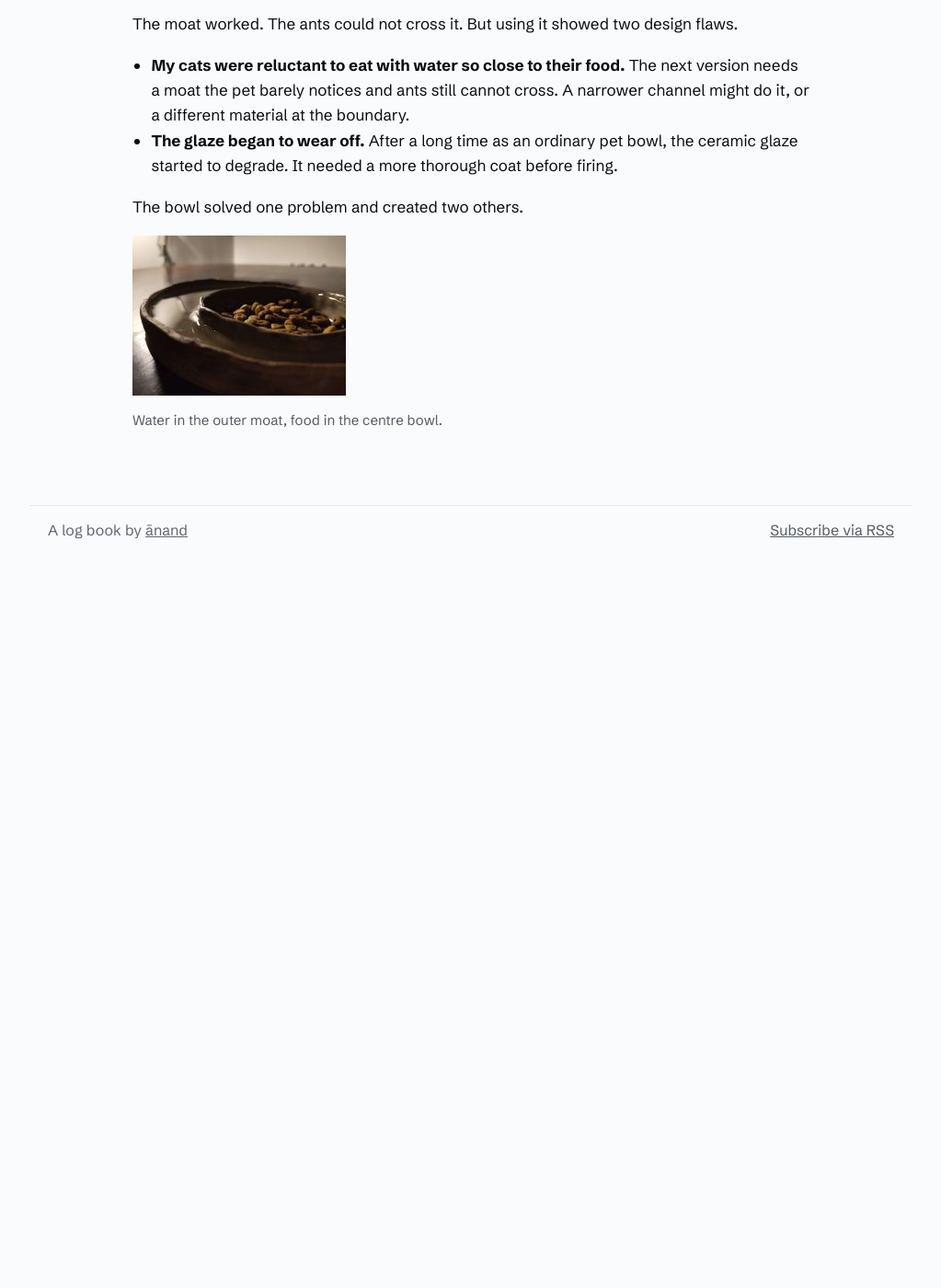
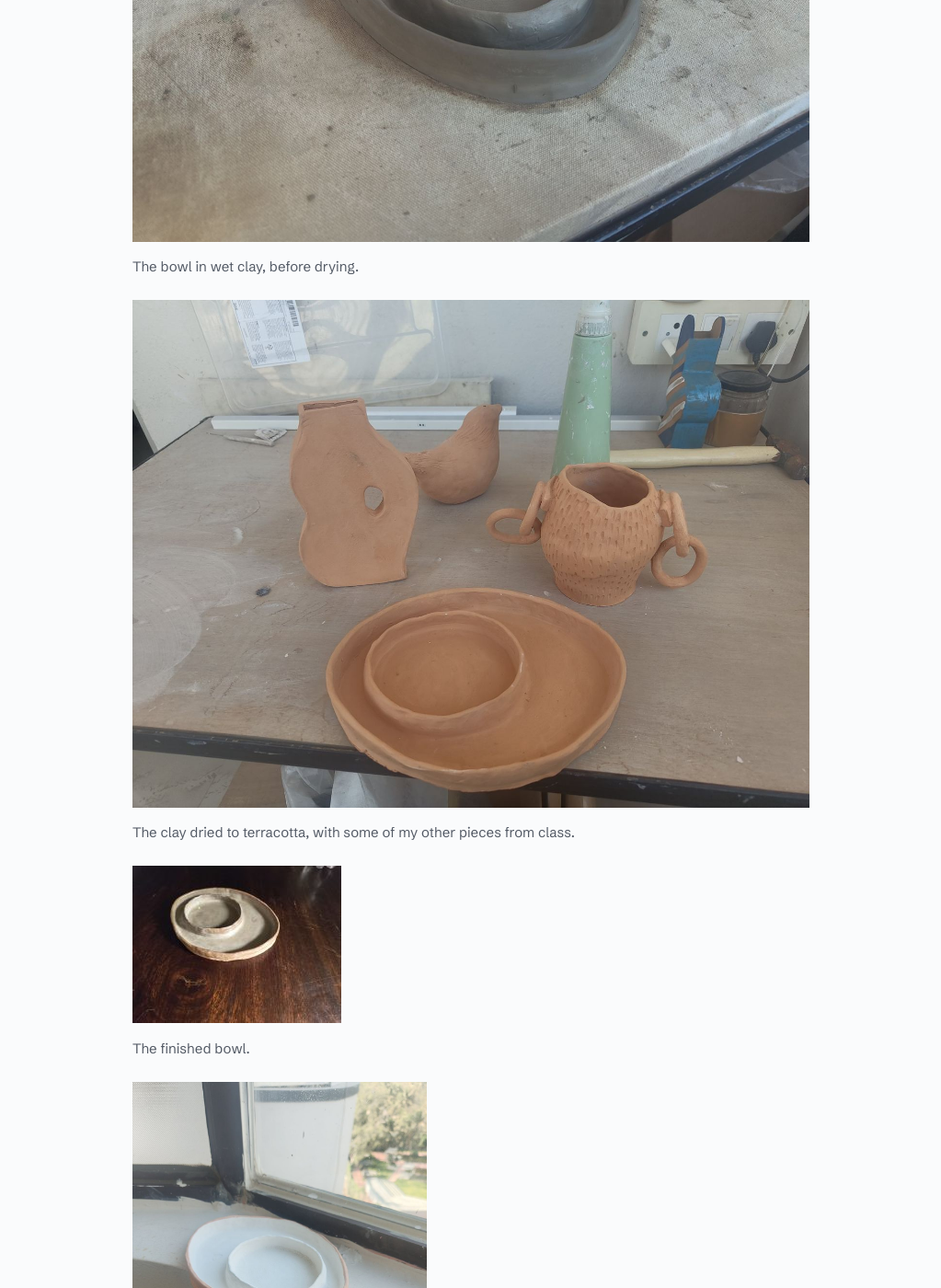
Before and after one commit to and/and.github.io, a Jekyll site: the page built from _posts/2026-10-16-ant-proof-pet-bowl.md, in a window 1280 px wide and 1400 px high, scrolled down 1897 px. Shown: the whole window at 92% size, without its empty margins (128-1151 px from the left). Built offline with Jekyll 4.4.1, drawn with Linux system fonts in a browser that asks for light colours; before the commit the page ends 2527 px from its top, so only the background shows below that; some of the changed text lies outside the part shown.

Commit message:
Add wet clay, dried and glazed photos to the pet bowl post
Co-Authored-By: Claude Sonnet 5.5 <noreply@anthropic.com>
Claude-Session: https://claude.ai/code/session_01MuwebNEXBFxCrvNjpbsvNM

```diff
--- a/_posts/2026-10-16-ant-proof-pet-bowl.md
+++ b/_posts/2026-10-16-ant-proof-pet-bowl.md
@@ -23,8 +23,23 @@ A bowl with a water moat. The inner bowl holds the food. The outer ring holds wa
 I had never worked with clay. I took pottery classes for two months, with a teacher, specifically to learn the skill this idea needed. The bowl is slab-built by hand, and I built it in a single attempt.
 
 <figure>
+  <img src="{{ "/assets/images/making/pet-bowl/wet-clay.jpg" | relative_url }}" alt="The bowl in wet grey clay on a studio table: an oval outer dish with a smaller round bowl standing off-centre inside it" loading="lazy">
+  <figcaption>The bowl in wet clay, before drying.</figcaption>
+</figure>
+
+<figure>
+  <img src="{{ "/assets/images/making/pet-bowl/bisque.jpg" | relative_url }}" alt="The dried terracotta bowl on a studio table in front of other hand-built clay pieces: a bird, a vase and a textured pot with ring handles" loading="lazy">
+  <figcaption>The clay dried to terracotta, with some of my other pieces from class.</figcaption>
+</figure>
+
+<figure>
   <img src="{{ "/assets/images/making/pet-bowl/finished.jpg" | relative_url }}" alt="The finished two-part ceramic bowl on a dark wooden table">
   <figcaption>The finished bowl.</figcaption>
+</figure>
+
+<figure>
+  <img src="{{ "/assets/images/making/pet-bowl/glazed.jpg" | relative_url }}" alt="The glazed bowl on a windowsill: white inside, with the bare terracotta rim and outer wall showing" loading="lazy" style="max-width:320px">
+  <figcaption>The glazed bowl on the windowsill.</figcaption>
 </figure>
 
 ## What I learned
```
Also changed, not shown: assets/images/making/pet-bowl/bisque.jpg (added), assets/images/making/pet-bowl/glazed.jpg (added), assets/images/making/pet-bowl/wet-clay.jpg (added).
